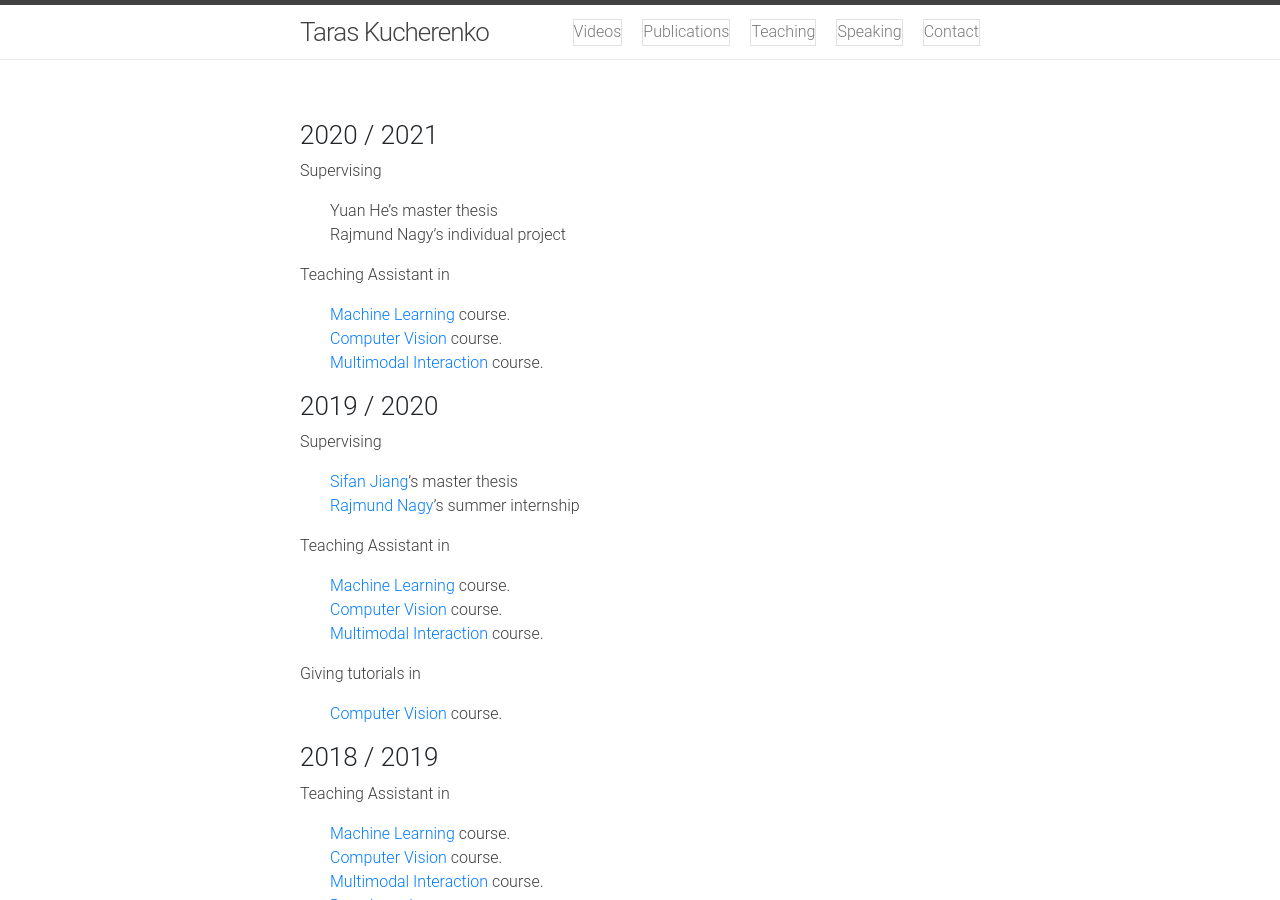
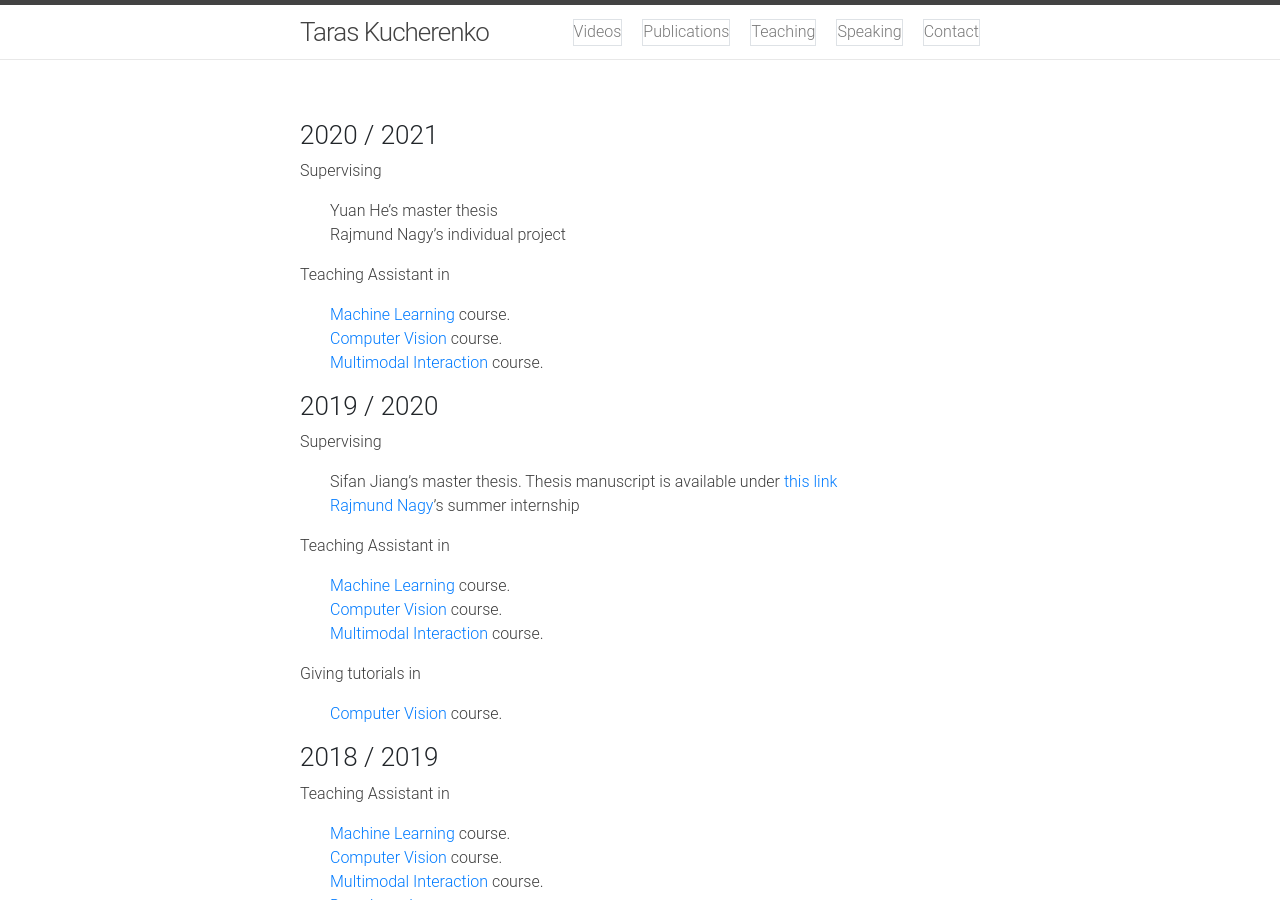
Before and after one commit to Svito-zar/Svito-zar.github.io, a Jekyll site: the page built from _pages/teaching.md, in a window 1280 px wide and 900 px high. Built offline with Jekyll 4.4.1, drawn with Linux system fonts in a browser that asks for light colours; nearby versions of some CDN libraries.

Commit message:
Update teaching page

```diff
--- a/_pages/teaching.md
+++ b/_pages/teaching.md
@@ -21,7 +21,7 @@ Teaching Assistant in
 
 ### 2019 / 2020
 Supervising
-* [Sifan Jiang](https://www.linkedin.com/in/sifan-jiang-193168196/?originalSubdomain=se)'s master thesis
+* Sifan Jiang's master thesis. Thesis manuscript is available under [this link](https://www.diva-portal.org/smash/record.jsf?pid=diva2%3A1524432&dswid=455)
 * [Rajmund Nagy](https://www.linkedin.com/in/nagyrajmund/?originalSubdomain=se)'s summer internship
 
 Teaching Assistant in
```
